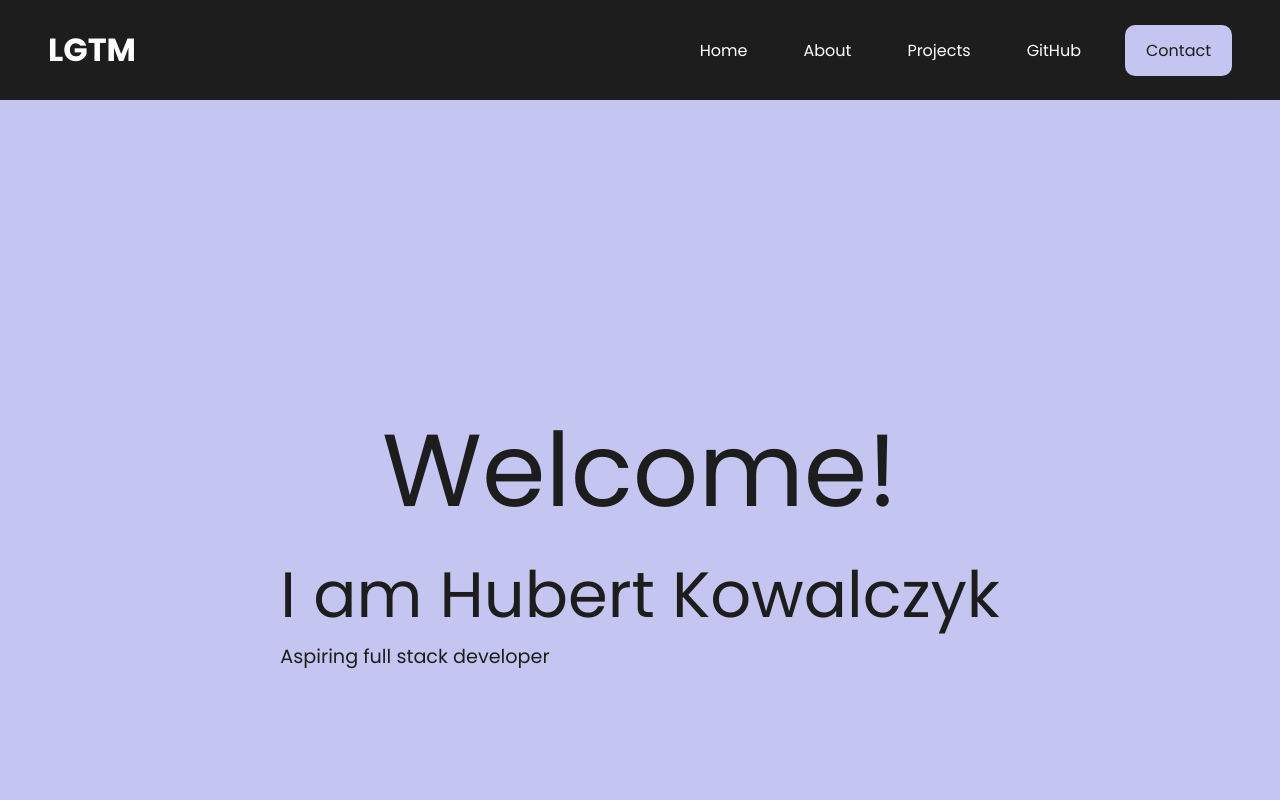
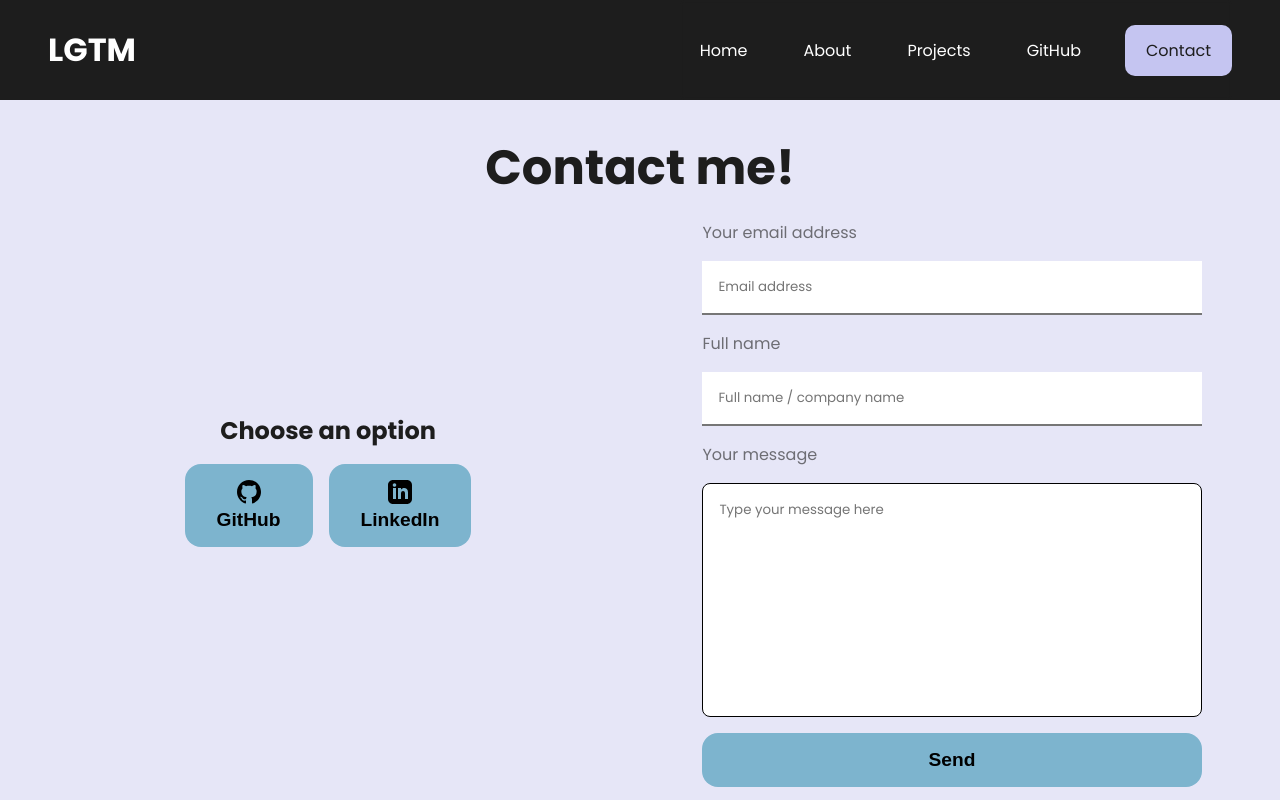
Before and after one commit to hubert123490/portfolio, a React (Create React App) app: page /#/contact in a window 1280 px wide. Shown: the top 800 px of the page. Built offline with nearby package versions, Linux system fonts and the light colour scheme.

Commit message:
Fix pathing issues

```diff
--- a/src/App.js
+++ b/src/App.js
@@ -1,4 +1,4 @@
-import { BrowserRouter as Router, Routes, Route } from "react-router-dom";
+import { HashRouter as Router, Routes, Route } from "react-router-dom";
 import Layout from "./components/Layout/Layout";
 import Home from "./components/Home/Home";
 import About from "./components/About/About";
@@ -15,7 +15,7 @@ const App = () => {
           <Route path="/about" element={<About />} />
           <Route path="/projects" element={<Projects />} />
           <Route path="/thanks" element={<Thanks />} />
-          <Route path="*" element={<Home />} />
+          <Route path="/*" element={<Home />} />
         </Routes>
       </Layout>
     </Router>
--- a/src/components/Contact/ContactForm.js
+++ b/src/components/Contact/ContactForm.js
@@ -8,7 +8,7 @@ const ContactForm = () => {
       method="POST"
     >
       <input type="hidden" name="_subject" value="Job message" />
-      <input type="hidden" name="_next" value="https://hubert123490.github.io/portfolio/thanks" />
+      <input type="hidden" name="_next" value="https://hubert123490.github.io/portfolio/#/thanks" />
       <input type="hidden" name="_autoresponse" value="Thanks! I will contact you shortly."></input>
       <div className={classes["form__row"]}>
         <label>Your email address</label>
```
